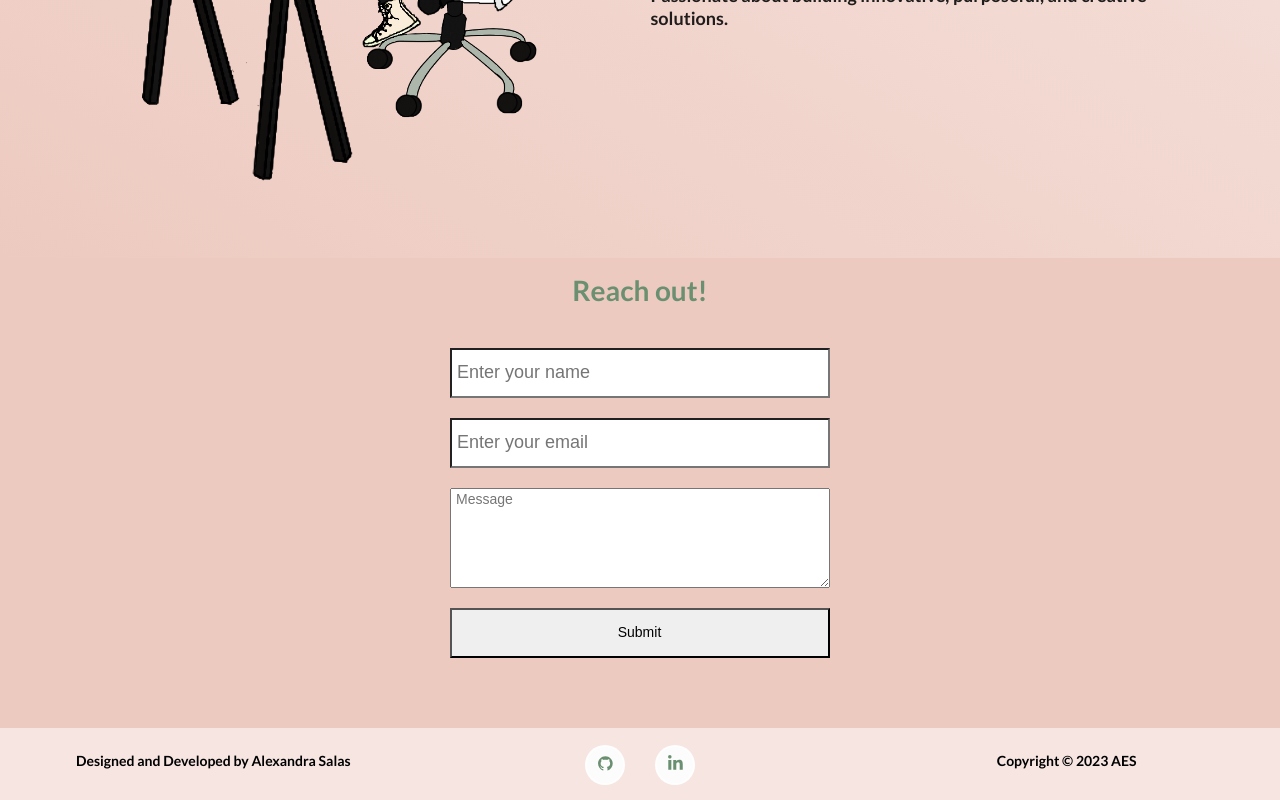
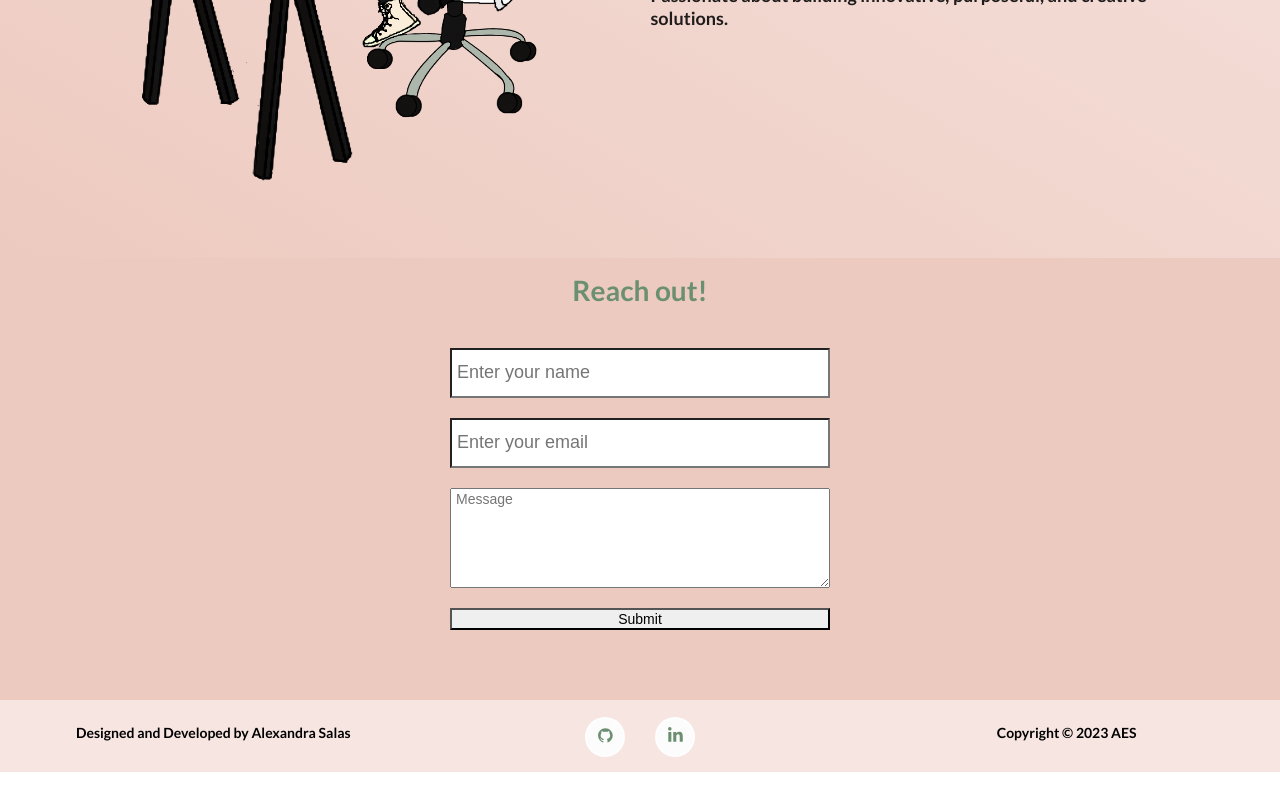
Before and after one commit to aesalas/SalasPortfolio, a React (Create React App) app: page / in a window 1280 px wide. Shown: the part 474-1274 px from the top of the page. After the commit the page ends 1246 px from the top, so only its background shows below. Built offline with nearby package versions, Linux system fonts and the light colour scheme.

Commit message:
style fix

```diff
--- a/src/style.css
+++ b/src/style.css
@@ -276,7 +276,7 @@ button:focus {
     flex-direction: column;
     gap: 20px;
   }
-  .contactForm input, button, textarea{
+  .contactForm input, textarea{
     height: 50px;
     padding-left: 5px;
     font-size: 18px;
```
